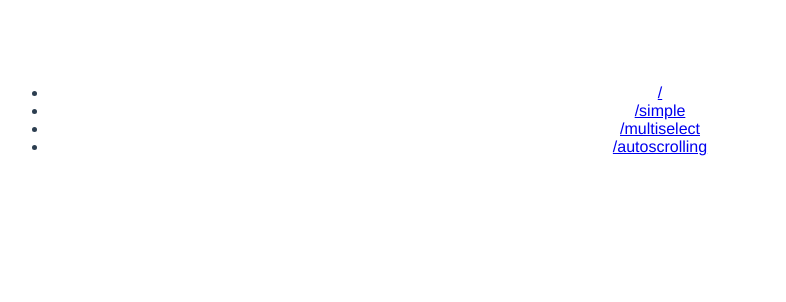
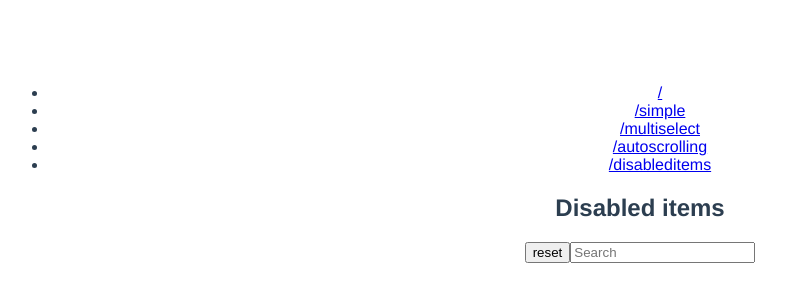
Before and after one commit to simeonkerkola/vue-combo-blocks, a Vue app: page /disableditems in a window 1280 px wide. Shown: the top 302 px of the page, without its empty margins (0-786 px from the left). Built offline with nearby package versions, Linux system fonts and the light colour scheme; the HTML template or start-up script is replaced by a standard one.

Commit message:
Feature/disabled item (#16)
Added:
- Disabled prop for item
- Item event listeners are not applied if item is disabled
- Jump over disabled items when navigating list with keyboard

```diff
--- /dev/null
+++ b/dev/components/DisabledItems.vue
@@ -0,0 +1,74 @@
+<template>
+  <vue-combo-blocks
+    v-model="selected"
+    :itemToString="itemToString"
+    :items="filteredList"
+    @input-value-change="updateList"
+    v-slot="{
+      getInputProps,
+      getInputEventListeners,
+      hoveredIndex,
+      isOpen,
+      getMenuProps,
+      getMenuEventListeners,
+      getItemProps,
+      getItemEventListeners,
+      getComboboxProps,
+      reset,
+    }"
+  >
+    <div v-bind="getComboboxProps()">
+      <h2>Disabled items</h2>
+      <button @click="reset">reset</button>
+      <input v-bind="getInputProps()" v-on="getInputEventListeners()" placeholder="Search">
+      <ul v-show="isOpen" v-bind="getMenuProps()" v-on="getMenuEventListeners()">
+        <li
+          v-for="(item, index) in filteredList"
+          :key="item.id"
+          :style="{
+            backgroundColor: hoveredIndex === index ? 'lightgray' : 'white',
+            fontWeight: selected === item ? 'bold' : 'normal',
+          }"
+          v-bind="getItemProps({ item, index, disabled: index === filteredList.length-1 })"
+          v-on="getItemEventListeners({ item, index, disabled: index === filteredList.length-1 })"
+        >{{ item.value }}</li>
+      </ul>
+    </div>
+  </vue-combo-blocks>
+</template>
+
+<script>
+import VueComboBlocks from '../../src/vue-combo-blocks';
+
+// This list could come from an external api
+const list = [
+  { value: 'Gretsch', id: '1' },
+  { value: 'Ludwig', id: '2' },
+  { value: 'Mapex', id: '3' },
+  { value: 'Pearl', id: '4' },
+  { value: 'Sonor', id: '5' },
+  { value: 'Tama', id: '6' },
+  { value: 'Zildjian', id: '7' },
+];
+export default {
+  components: {
+    VueComboBlocks,
+  },
+  data() {
+    return {
+      selected: null,
+      filteredList: list,
+    };
+  },
+  methods: {
+    itemToString(item) {
+      return item ? item.value : '';
+    },
+    // This could be a call to an api that returns the options
+    updateList(text) {
+      this.filteredList = list.filter((item) => item.value.toLowerCase()
+        .includes(text.toLowerCase()));
+    },
+  },
+};
+</script>
--- a/dev/router.js
+++ b/dev/router.js
@@ -5,6 +5,7 @@ import AutoComplete from './components/AutoComplete.vue';
 import SimpleAutoComplete from './components/SimpleAutoComplete.vue';
 import MultiSelect from './components/MultiSelect.vue';
 import AutoScrollingList from './components/AutoScrollingList.vue';
+import DisabledItems from './components/DisabledItems.vue';
 
 Vue.use(Router);
 export const routes = [
@@ -24,6 +25,10 @@ export const routes = [
     path: '/autoscrolling',
     component: AutoScrollingList,
   },
+  {
+    path: '/disableditems',
+    component: DisabledItems,
+  },
 ];
 
 export default new Router({
--- a/package.json
+++ b/package.json
@@ -1,6 +1,6 @@
 {
   "name": "vue-combo-blocks",
-  "version": "0.2.85",
+  "version": "0.2.95",
   "main": "build/vue-combo-blocks.umd.js",
   "module": "build/vue-combo-blocks.esm.js",
   "unpkg": "build/vue-combo-blocks.min.js",
--- a/src/misc.js
+++ b/src/misc.js
@@ -29,6 +29,60 @@ export function requiredProp(fnName, propName) {
   console.error(`The property "${propName}" is required in "${fnName}"`);
 }
 
+/**
+ * Returns the next index in the list of an item that is not disabled.
+ *
+ * @param {number} moveAmount Number of positions to move. Negative to move backwards,
+ *                            positive forwards.
+ * @param {number} baseIndex The initial position to move from.
+ * @param {number} itemCount The total number of items.
+ * @param {Function} getItemNodeFromIndex Used to check if item is disabled.
+ * @param {boolean} circular Specify if navigation is circular. Default is true.
+ * @returns {number} The new index. Returns baseIndex if item is not disabled.
+ *                   Returns next non-disabled item otherwise. If no non-disabled found
+ *                   it will return -1.
+ */
+export function getNextNonDisabledIndex(
+  moveAmount,
+  baseIndex,
+  itemCount,
+  getItemNodeFromIndex,
+  circular,
+) {
+  const currentElementNode = getItemNodeFromIndex(baseIndex);
+  if (!currentElementNode || !currentElementNode.hasAttribute('disabled')) {
+    return baseIndex;
+  }
+
+  if (moveAmount > 0) {
+    for (let index = baseIndex + 1; index < itemCount; index += 1) {
+      if (!getItemNodeFromIndex(index).hasAttribute('disabled')) {
+        return index;
+      }
+    }
+  } else {
+    for (let index = baseIndex - 1; index >= 0; index -= 1) {
+      if (!getItemNodeFromIndex(index).hasAttribute('disabled')) {
+        return index;
+      }
+    }
+  }
+
+  if (circular) {
+    return moveAmount > 0
+      ? getNextNonDisabledIndex(1, 0, itemCount, getItemNodeFromIndex, false)
+      : getNextNonDisabledIndex(
+        -1,
+        itemCount - 1,
+        itemCount,
+        getItemNodeFromIndex,
+        false,
+      );
+  }
+
+  return -1;
+}
+
 // export function scrollToElement(element, parentElement, hoveredIndex) {
 //   console.log({ element, parentElement, hoveredIndex });
 //   /* eslint-disable no-param-reassign */
--- a/src/vue-combo-blocks.js
+++ b/src/vue-combo-blocks.js
@@ -1,6 +1,11 @@
 import Vue from 'vue';
 import {
-  controls, hasKeyCode, getItemIndex, requiredProp, hasOwnProperty,
+  controls,
+  hasKeyCode,
+  getItemIndex,
+  requiredProp,
+  hasOwnProperty,
+  getNextNonDisabledIndex,
   // scrollToElement,
 } from './misc';
 import * as sct from './stateChangeTypes';
@@ -168,11 +173,13 @@ const VueComboBlocks = Vue.component('vue-combo-blocks', {
     },
     getItemEventListeners({
       index,
+      disabled,
       item = process.env.NODE_ENV === 'production' ? undefined
         : requiredProp('getItemEventListeners', 'item'),
     } = {}) {
       const itemIndex = getItemIndex(index, item, this.items);
       const vm = this;
+      if (disabled) return {};
       return {
         mousemove() {
           if (vm.hoveredIndex === itemIndex) return;
@@ -204,6 +211,7 @@ const VueComboBlocks = Vue.component('vue-combo-blocks', {
     },
     getItemProps({
       index,
+      disabled = false,
       item = process.env.NODE_ENV === 'production' ? undefined
         : requiredProp('getItemProps', 'item'),
     } = {}) {
@@ -211,6 +219,7 @@ const VueComboBlocks = Vue.component('vue-combo-blocks', {
       const id = this.getItemId(itemIndex);
       return {
         id,
+        disabled,
         role: 'option',
         'aria-selected': this.isHovered(itemIndex) || this.isSelected(itemIndex) ? 'true' : 'false',
       };
@@ -258,6 +267,9 @@ const VueComboBlocks = Vue.component('vue-combo-blocks', {
         isOpen: true,
       }, sct.FunctionOpenMenu);
     },
+    getItemNodeFromIndex(index) {
+      return document.getElementById(this.getItemId(index));
+    },
     // scrollItemIntoView(index) {
     //   setTimeout(() => {
     //     const itemElement = this.$el.querySelector(`#${this.getItemId(index)}`);
@@ -266,25 +278,35 @@ const VueComboBlocks = Vue.component('vue-combo-blocks', {
     //   // console.log(itemElement, this.menuElement, this.hoveredIndex);
     //   }, 0);
     // },
+
     moveSelection(e) {
-      if (!this.isOpen || !this.items.length) return;
+      const itemCount = this.items.length;
+      if (!this.isOpen || !itemCount) return;
       const isMovingDown = hasKeyCode(controls.arrowDownKey, e);
       const isMovingUp = hasKeyCode(controls.arrowUpKey, e);
 
       if (isMovingDown || isMovingUp) {
         e.preventDefault();
         const direction = isMovingDown * 2 - 1;
-        const menuEdge = isMovingDown ? 0 : this.items.length - 1;
+        const menuEdge = isMovingDown ? 0 : itemCount - 1;
         const hoversBetweenEdges = isMovingDown
-          ? this.hoveredIndex < this.items.length - 1
+          ? this.hoveredIndex < itemCount - 1
           : this.hoveredIndex > 0;
+
         const index = hoversBetweenEdges ? this.hoveredIndex + direction : menuEdge;
-        const item = this.items[index];
+        const nextIndex = getNextNonDisabledIndex(
+          direction,
+          index,
+          itemCount,
+          this.getItemNodeFromIndex,
+          true,
+        );
+        const item = this.items[nextIndex];
         // this.$nextTick(() => {
         //   this.scrollItemIntoView(index);
         // });
         this.setState({
-          hoveredIndex: index,
+          hoveredIndex: nextIndex,
           hovered: item,
         }, isMovingDown ? sct.InputKeyDownArrowDown : sct.InputKeyDownArrowUp);
       }
@@ -293,12 +315,12 @@ const VueComboBlocks = Vue.component('vue-combo-blocks', {
       // prevent form submit on keydown if Enter key registered in the keyup
       if (e.key === 'Enter' && this.isOpen) {
         e.preventDefault();
-      } else if (e.key === 'Tab' && this.hovered) {
-        this.setState({
-          inputValue: this.itemToString(this.hovered),
-          selectedItem: this.hovered,
-          isOpen: false,
-        }, sct.InputKeyDownTab);
+      // } else if (e.key === 'Tab' && this.hovered) {
+      //   this.setState({
+      //     inputValue: this.itemToString(this.hovered),
+      //     selectedItem: this.hovered,
+      //     isOpen: false,
+      //   }, sct.InputKeyDownTab);
       } else if (hasKeyCode(controls.arrowDownKey, e) && !this.isOpen) {
         this.setState({ isOpen: true }, sct.InputKeyDownArrowDown);
         this.moveSelection(e);
@@ -310,6 +332,10 @@ const VueComboBlocks = Vue.component('vue-combo-blocks', {
         if (hasKeyCode(enterKey, e)) {
           if (this.hoveredIndex >= 0) {
             e.preventDefault();
+            const itemNode = this.getItemNodeFromIndex(this.hoveredIndex);
+            if (itemNode?.hasAttribute('disabled')) {
+              return;
+            }
             this.setState({
               inputValue: this.itemToString(this.hovered),
               selectedItem: this.hovered,
```
Also changed, not shown: 2 other files (tests, documents, lock files or other folders).
